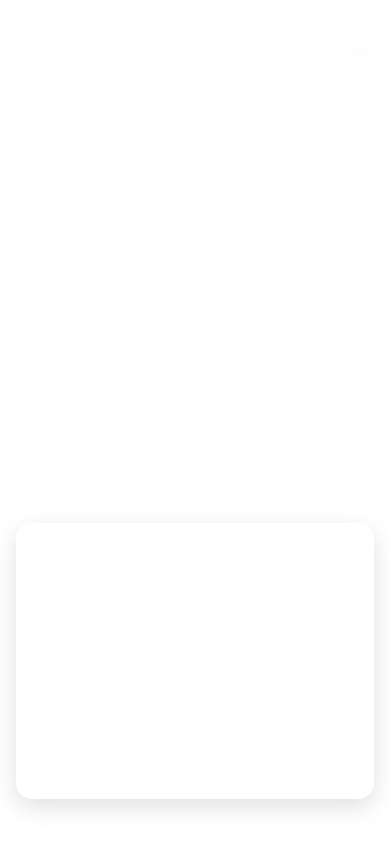
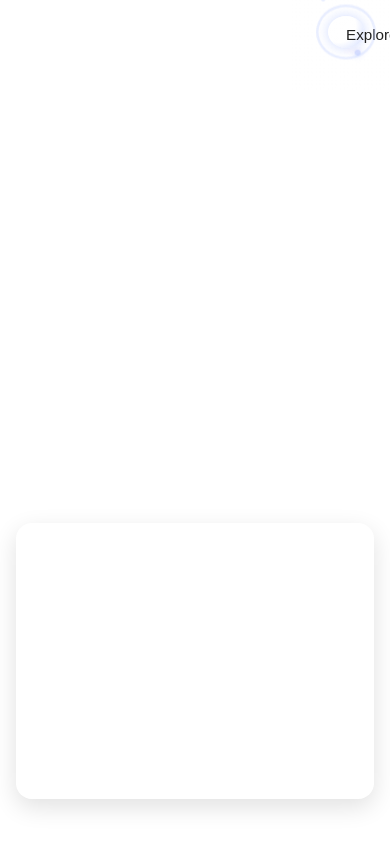
Before and after one commit to SOliv1/reflections-in-light-constellations, a React (Create React App) app in the folder apps/web/: page / in a window 390 px wide. Built offline with nearby package versions, Linux system fonts and the light colour scheme; no server answers.

Commit message:
Restore visible mobile experience

```diff
--- a/apps/web/src/components/MiniOrbMenu.js
+++ b/apps/web/src/components/MiniOrbMenu.js
@@ -24,6 +24,7 @@ export default function MiniOrbMenu({
     autumn: "rgba(255, 180, 120, 0.55)",
     winter: "rgba(200, 220, 255, 0.55)",
   };
+  const activeTint = seasonTint[testSeason] || "rgba(190, 205, 255, 0.72)";
 
   // 4. Orb memory — restore last season on mount
   useEffect(() => {
@@ -131,14 +132,14 @@ export default function MiniOrbMenu({
       {/* Seasonal particle drift */}
       <div
         className="mini-orb-particles"
-        style={{ "--orb-tint": seasonTint[testSeason] }}
+        style={{ "--orb-tint": activeTint }}
       />
 
       {/* Orbiting moon (seasonal path via data attribute) */}
       <div
         className="mini-orb-moon"
         data-season={moonSeason}
-        style={{ "--orb-tint": seasonTint[testSeason] }}
+        style={{ "--orb-tint": activeTint }}
       />
 
       {/* Micro-weather */}
@@ -148,11 +149,14 @@ export default function MiniOrbMenu({
       />
 
       {/* Main mini orb */}
-      <div
+      <button
+        type="button"
+        aria-label="Explore menu"
+        aria-expanded={open}
         className={`mini-orb ${open ? "open" : ""} ${breathingClass} ${
           isSleeping ? "sleep" : ""
         }`}
-        style={{ "--orb-tint": seasonTint[testSeason] }}
+        style={{ "--orb-tint": activeTint }}
         onMouseDown={startPress}
         onMouseUp={endPress}
         onMouseLeave={endPress}
@@ -161,7 +165,9 @@ export default function MiniOrbMenu({
           setRadialOpen(false);
           setIsSleeping(false);
         }}
-      />
+      >
+        <span className="mini-orb-label">Explore</span>
+      </button>
 
       {/* Long‑press radial menu */}
       {radialOpen && (
```
